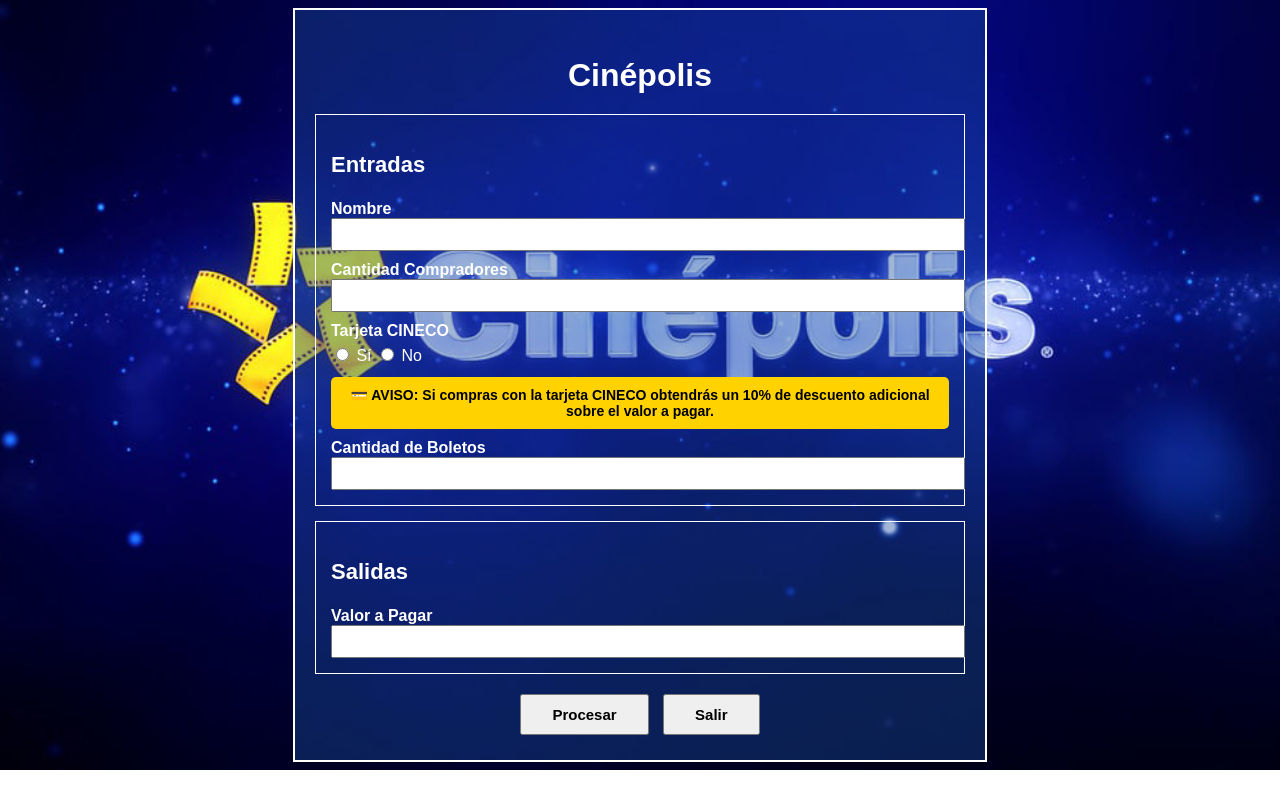
After one commit to IDGS-801-23000103/IntroFlask, a Flask app: template templates/cinepolis.html in a window 1280 px wide. The commit adds this page. Run offline with Flask 3, Linux system fonts and the light colour scheme; the template is opened without the code that fills it, so the values that code supplies are empty; some libraries are stand-ins or nearby versions.

Commit message:
Cinepolis flask

```diff
--- /dev/null
+++ b/static/bootstrap/css/cinepolis.css
@@ -0,0 +1,89 @@
+body {
+    font-family: Arial, sans-serif;
+    background-image: url("../../img/fondo_cinepolis.jpg");
+    background-size: cover;
+    background-position: center;
+    background-repeat: no-repeat;
+}
+
+
+.logo-cinepolis {
+    width: 100%;
+    height: 140px;
+    background-image: url("../../img/fondo_cinepolis.jpg");
+    background-size: contain;
+    background-repeat: no-repeat;
+    background-position: center;
+    margin-top: 20px;
+}
+
+
+.ventana {
+    width: 650px;
+    margin: auto;
+    background-color: rgba(27, 79, 161, 0.4);
+    border: 2px solid white;
+    padding: 20px;
+    color: white;
+}
+
+.titulo {
+    text-align: center;
+    margin-bottom: 20px;
+    font-size: 32px;
+    font-weight: bold;
+}
+
+
+.seccion {
+    border: 1px solid white;
+    padding: 15px;
+    margin-bottom: 15px;
+}
+.seccion h3 {
+    font-size: 22px;
+    font-weight: bold;
+}
+
+
+label {
+    display: block;
+    margin-top: 10px;
+    font-size: 16px;
+    font-weight: bold;
+}
+
+
+input[type="text"],
+input[type="number"] {
+    width: 100%;
+    padding: 6px;
+    font-size: 15px;
+}
+
+
+.radio {
+    margin-top: 5px;
+}
+
+.acciones {
+    text-align: center;
+}
+
+button {
+    padding: 10px 30px;
+    margin: 5px;
+    font-weight: bold;
+    font-size: 15px;
+}
+
+.aviso-cineco {
+    margin-top: 12px;
+    padding: 10px;
+    background-color: #ffd200;
+    color: #000;
+    font-weight: bold;
+    border-radius: 5px;
+    text-align: center;
+    font-size: 14px;
+}
--- /dev/null
+++ b/templates/cinepolis.html
@@ -0,0 +1,73 @@
+<!DOCTYPE html>
+<html lang="es">
+<head>
+    <meta charset="UTF-8">
+    <title>Cinépolis</title>
+
+    <!-- CSS (TU RUTA REAL) -->
+    <link rel="stylesheet"
+        href="{{ url_for('static', filename='bootstrap/css/cinepolis.css') }}">
+</head>
+
+<body>
+
+<!--<div class="logo-cinepolis"></div> -->
+
+<div class="ventana">
+
+    <h2 class="titulo">Cinépolis</h2>
+
+    <form method="POST">
+
+
+        <div class="seccion">
+            <h3>Entradas</h3>
+
+            <label>Nombre</label>
+            <input type="text" name="nombre" required>
+
+            <label>Cantidad Compradores</label>
+            <input type="number" name="compradores" min="1" required>
+
+            <label>Tarjeta CINECO</label>
+            <div class="radio">
+                <input type="radio" name="cineco" value="si" required> Sí
+                <input type="radio" name="cineco" value="no"> No
+            </div>
+            <div class="aviso-cineco">
+    💳 <strong>AVISO:</strong>
+    Si compras con la <strong>tarjeta CINECO</strong> obtendrás un
+    <strong>10% de descuento adicional</strong> sobre el valor a pagar.
+</div>
+
+
+            <label>Cantidad de Boletos</label>
+            <input type="number" name="boletos" min="1" required>
+        </div>
+
+
+        <div class="seccion">
+            <h3>Salidas</h3>
+
+            <label>Valor a Pagar</label>
+            <input type="text" value="{{ valor_pagar }}" readonly>
+        </div>
+
+
+    <div class="acciones">
+    <button type="submit">Procesar</button>
+    <button type="button" onclick="limpiarFormulario()">Salir</button>
+</div>
+
+
+    </form>
+
+</div>
+
+</body>
+</html>
+<script>
+    function limpiarFormulario() {
+        window.location.href = "/";
+    }
+</script>
```
Also changed, not shown: app.py (+28 -82 lines), forms.py (+12 -11 lines), templates/_macros.html (deleted, +0 -23 lines), templates/index.html (+9 -8 lines), templates/layout.html (+17 -46 lines), templates/macros.html (added, +12 -0 lines), templates/usuarios.html (+25 -28 lines), static/img/fondo_cinepolis.jpg (added).
